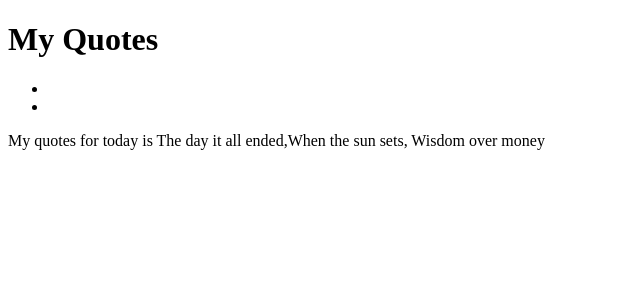
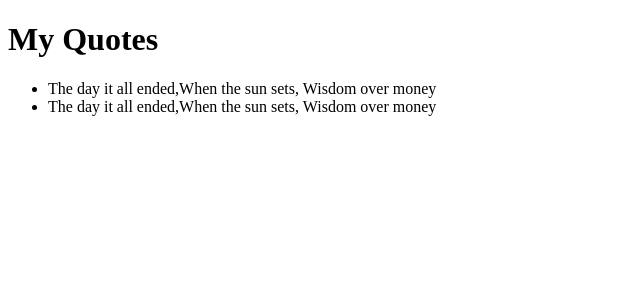
Before and after one commit to Kahumbi/quotes, an Angular app: page / in a window 1280 px wide. Shown: the top 300 px of the page, without its empty margins (0-640 px from the left). Built offline with nearby package versions, Linux system fonts and the light colour scheme.

Commit message:
Add changes to different areas

```diff
--- a/src/app/app.component.html
+++ b/src/app/app.component.html
@@ -1,9 +1,9 @@
 <div>
   <h1>My Quotes</h1>
   <ul>
-    <li *ngFor="let quote of quotes" >
-
+    <li *ngFor="let quote of quotes">
+      {{quotes}}
     </li>
   </ul>
-  <p>My quotes for today is {{quotes}} </p>
+
 </div>
```
Also changed, not shown: 1 other file (tests, documents, lock files or other folders).
